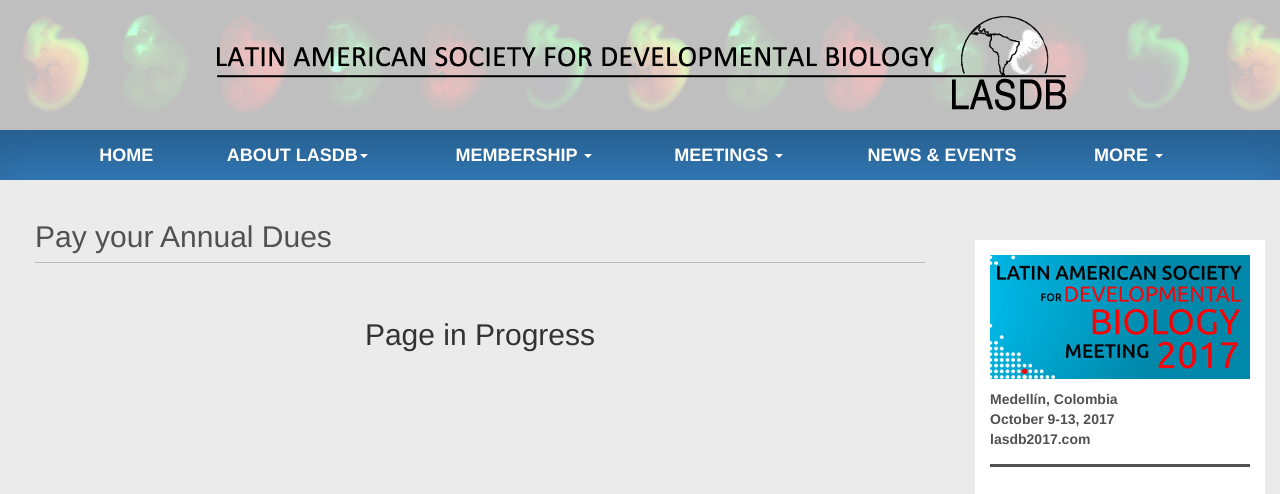
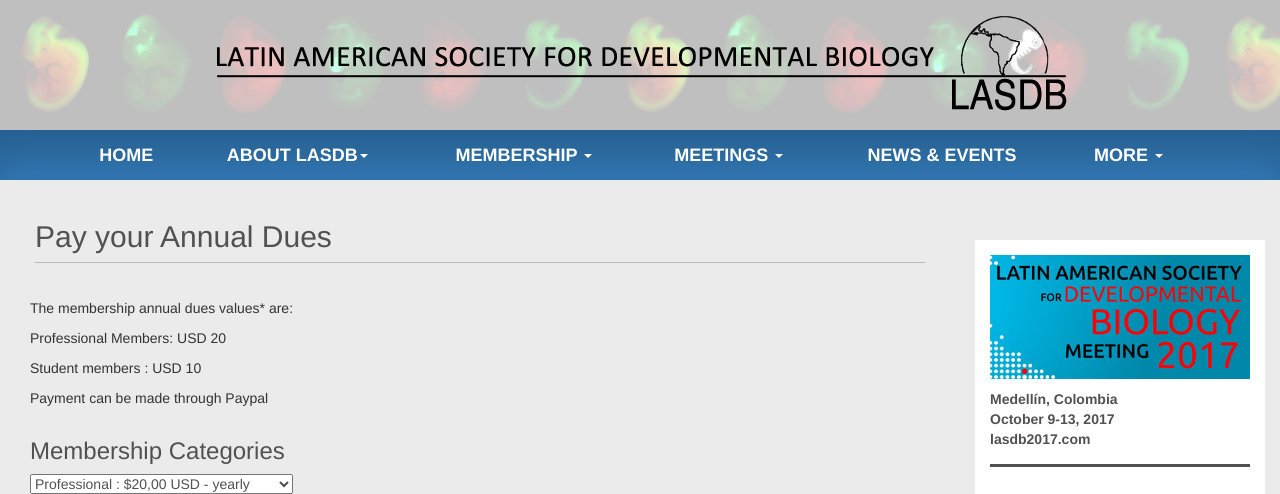
Before and after one commit to lasdb/lasdb.github.io, a Jekyll site: the page built from pages/pay-annual-dues.html, in a window 1280 px wide. Shown: the top 494 px of the page. Built offline with Jekyll 4.4.1, drawn with Linux system fonts in a browser that asks for light colours; nearby versions of some CDN libraries; some of the changed text lies outside the part shown; grey boxes are pictures that could not be loaded.

Commit message:
agrego annual dues, agrego job, cambio imagen carrousel

```diff
--- a/_layouts/home.html
+++ b/_layouts/home.html
@@ -21,7 +21,7 @@
 	           	<!--  OPTIONAL CAPTION FOR CARROUSEL ITEM
 	           	<div class="carousel-caption">
 	                <h3>Image 2</h3>
-	                <p class="hidden-xs">nasdlas als asdla laskdmv askd kasl</p>
+	                <p class="smaller-xs">nasdlas als asdla laskdmv askd kasl</p>
 	            </div>
 	           	-->
 	                <div class="carousel-inner" role="listbox">
@@ -32,14 +32,14 @@
 	                    </div>
 	                    <div class="item">
 	                        <a target="_blank" href="https://facebook.com/lasdb.development">
-	                            <img src="img/carrousel-fb.png" alt="img fb">
+	                            <img src="img/carrousel-fb2.png" alt="img fb">
 	                        </a>
 	                    </div>
 	                    <div class="item">
 	                    	<a target="_blank" href="pages/previous-meetings.html">
 	                        	<img src="img/carrousel-poster.jpg" alt="img">
 	                        	<div class="carousel-caption">
-	                				<h3 class="hidden-xs">Meeting 2015<br>Santos, Brazil</h3>
+	                				<h3 class="smaller-xs">Meeting 2015<br>Santos, Brazil</h3>
 	            				</div>
 	            			</a>
 	                    </div>
--- a/css/main.css
+++ b/css/main.css
@@ -146,6 +146,7 @@
   width:300px;
   margin:0 auto;
 }
+
 
 
 /*******************************************
@@ -406,6 +407,10 @@
         margin-left: 15px;
     }
 
+    h3.smaller-xs{
+        font-size: 15px;
+    }
+
     #bs-example-navbar-collapse-1 {
         border-top: solid 1px;
         border-color: darkblue;
--- a/js/app.js
+++ b/js/app.js
@@ -33,6 +33,24 @@
 		URL: 'http://www.smallbrains.org'
 	},
 	{
+		title:'Latin American Zebrafish Course',
+		date:'1/6/16',
+		subtitle: 'IV LAZEN Course. Porto Alegre, Brazil. December, 2016.',
+		body: 'The main aims of the network are to promote the use of the experimental model, to facilitate the exchange materials and to foster advanced training of young scientists in the region.',
+		imageSm: 'img/news/lazen-sm.jpg',
+		imageBg: '../img/news/lazen-bg.jpg',
+		URL: 'http://lazen.fcien.edu.uy/home'
+	},
+	{
+		title:'Argentina: Workshop Developmental and Cellular Biology',
+		date:'1/6/16',
+		subtitle: 'October 27-29, 2016. Chascomus, Buenos Aires, Argentina',
+		body: 'Taller de Biología Celular y del Desarrollo',
+		imageSm: 'img/news/chas-sm.jpg',
+		imageBg: '../img/news/chas-bg.jpg',
+		URL:'http://tallerbcd.wix.com/tallerbcd'
+	},
+	{
 		title:'Funding for model' + "-" + 'organism databases in trouble',
 		date:'26/6/16',
 		subtitle: 'Support Model Organism Databases',
@@ -49,24 +67,6 @@
 		imageSm: 'img/news/SDB-sm.png',
 		imageBg: '../img/news/SDB-bg.jpg',
 		URL:'http://www.sdbonline.org/2016mtg'
-	},
-	{
-		title:'Argentina: Workshop Developmental and Cellular Biology',
-		date:'1/6/16',
-		subtitle: 'October 27-29, 2016. Chascomus, Buenos Aires, Argentina',
-		body: 'Taller de Biología Celular y del Desarrollo',
-		imageSm: 'img/news/chas-sm.jpg',
-		imageBg: '../img/news/chas-bg.jpg',
-		URL:'http://tallerbcd.wix.com/tallerbcd'
-	},
-	{
-		title:'Latin American Zebrafish Course',
-		date:'1/6/16',
-		subtitle: 'IV LAZEN Course. Porto Alegre, Brazil. December, 2016.',
-		body: 'The main aims of the network are to promote the use of the experimental model, to facilitate the exchange materials and to foster advanced training of young scientists in the region.',
-		imageSm: 'img/news/lazen-sm.jpg',
-		imageBg: '../img/news/lazen-bg.jpg',
-		URL: 'http://lazen.fcien.edu.uy/home'
 	},
 	{
 		title:'ISDB Meeting 2017',
@@ -86,6 +86,18 @@
 
 var jobList = [
 	{
+		title:'Postdoc Univ. Católica de Chile',
+		date:'2/8/16',
+		subtitle: 'Investigador Postdoctoral',
+		body: 'Para trabajar en “Función de Lin28 y la hormona tiroidea en el desarrollo perinatal de ratón”. ' +
+			  'Los interesados dirigir CURRICULUM VITAE y PUBLICACIONES a: '+
+			  'Juan Larraín jlarrain@bio.puc.cl',
+		par2: 'P. Universidad Católica de Chile. ' +
+			  'Laboratorio de Biología del Desarrollo y Regeneración. '+
+			  'Facultad de Ciencias Biológicas',
+		URL: 'http://laboratoriolarrain.uc.cl/people.html'
+	},
+	{
 		title:'Postdoc Positions in Chile',
 		date:'1/6/16',
 		subtitle: 'VISUAL D Postdoctoral Positions 2016',
--- a/pages/jobs.html
+++ b/pages/jobs.html
@@ -8,7 +8,8 @@
         <div class="ng-cloak" ng-repeat="job in lasdb.jobs">
             <h3> [[job.title]] </h3>
             <h4> [[job.subtitle]] </h4>
-            <p> [[job.body]] </p>
+            <p>[[job.body]]</p>
+            <p ng-show="job.par2.length>2">[[job.par2]]</p>
             <p><a target="_blank" ng-href="[[job.URL]]"> [[job.URL]] </a><p>
             <p style="border-bottom: 3px solid #515151; padding-bottom: 20px;"> Posted on [[job.date]] </p>
         </div>
--- a/pages/pay-annual-dues.html
+++ b/pages/pay-annual-dues.html
@@ -5,6 +5,39 @@
 <div class="panel panel-default">
     <h2 class="page-header">Pay your Annual Dues</h2>
     <div class="panel-body">
-        <h2 style="text-align: center; font-size: 30px;"> Page in Progress </h2>
+       <div class="xg_module">
+    		<div class="xg_module_body wpage">
+        		<div id="page-content" class="description">
+        			<div class="xg_user_generated">
+        				<p>The membership annual dues values* are:</p>
+						<p>Professional Members: USD 20</p>
+						<p>Student members : USD 10</p>
+						<p>Payment can be made through Paypal</p>
+						<form action="https://www.paypal.com/cgi-bin/webscr" target="_blank" method="post" target="_top">
+							<input type="hidden" name="cmd" value="_s-xclick">
+							<input type="hidden" name="hosted_button_id" value="Z7S6GFLQ92BA2">
+							<table>
+								<tbody>
+									<tr>
+										<td><input type="hidden" name="on0" value="Membership Categories"><h3>Membership Categories</h3></td>
+									</tr>
+									<tr>
+										<td><select name="os0">
+										<option value="Professional">Professional : $20,00 USD - yearly</option>
+										<option value="Student/Postdoc">Student/Postdoc : $10,00 USD - yearly</option>
+										</select></td>
+									</tr>
+								</tbody>
+							</table>
+							<input type="hidden" name="currency_code" value="USD">
+							<input type="image" src="https://www.paypalobjects.com/en_US/i/btn/btn_subscribeCC_LG.gif" border="0" name="submit" alt="PayPal - The safer, easier way to pay online!" style="padding: 10px;">
+ 							<img alt="" border="0" src="https://www.paypalobjects.com/en_US/i/scr/pixel.gif" width="1" height="1" _origwidth="1">
+ 						</form>
+						<p>* The membership dues are determined by the LASDB Board</p>
+						<p>**Due to fiscal reasons, Brazilian members must pay in Brazilian Reais</p>
+					</div>
+    			</div>
+			</div>
+		</div>
     </div>
 </div>
--- a/pages/previous-meetings.html
+++ b/pages/previous-meetings.html
@@ -12,8 +12,7 @@
         </div>
         <div class="panel-body" style="padding-top:0;">
             <p style="font-weight:bold; font-size: 1.2em;"> Santos, São Paulo, Brazil <br> October 20th - 23rd, 2015 </p>
-            <p> Link: <a target="_blank" href="http://lasdb2015.com/"> http://lasdb2015.com/ </a><br>
-            	<a target="_blank" href="../pdfs/2015-meeting-program.pdf"> Meeting program (pdf file).</a>
+            <p> <a target="_blank" href="../pdfs/2015-meeting-program.pdf"> Meeting program (pdf file).</a>
             </p>
         </div>
     </div>
```
Also changed, not shown: img/carrousel-fb2.png (added). Lines whose indentation alone changed are shown as unchanged.
